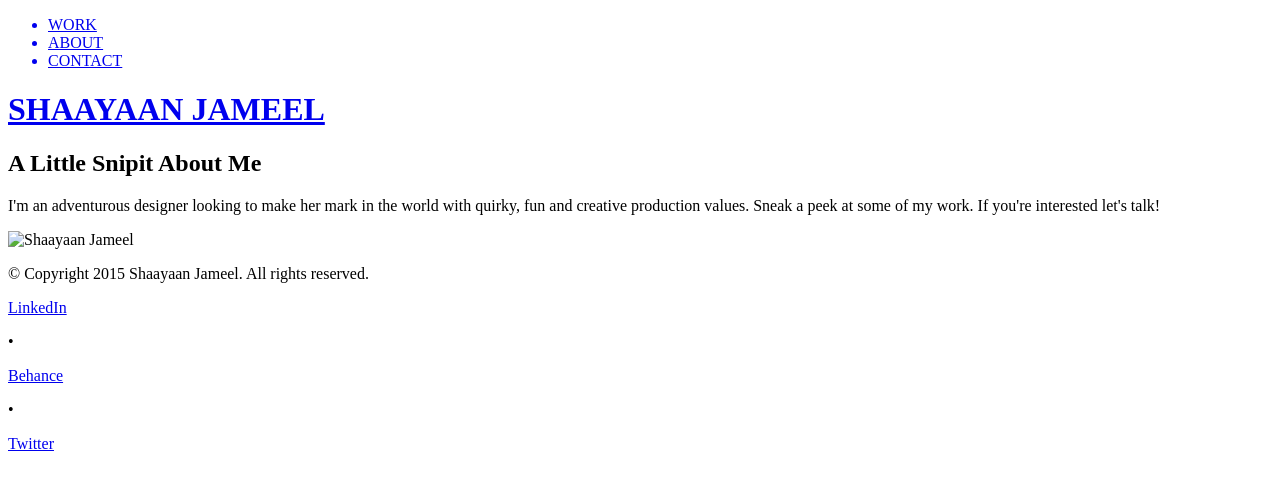
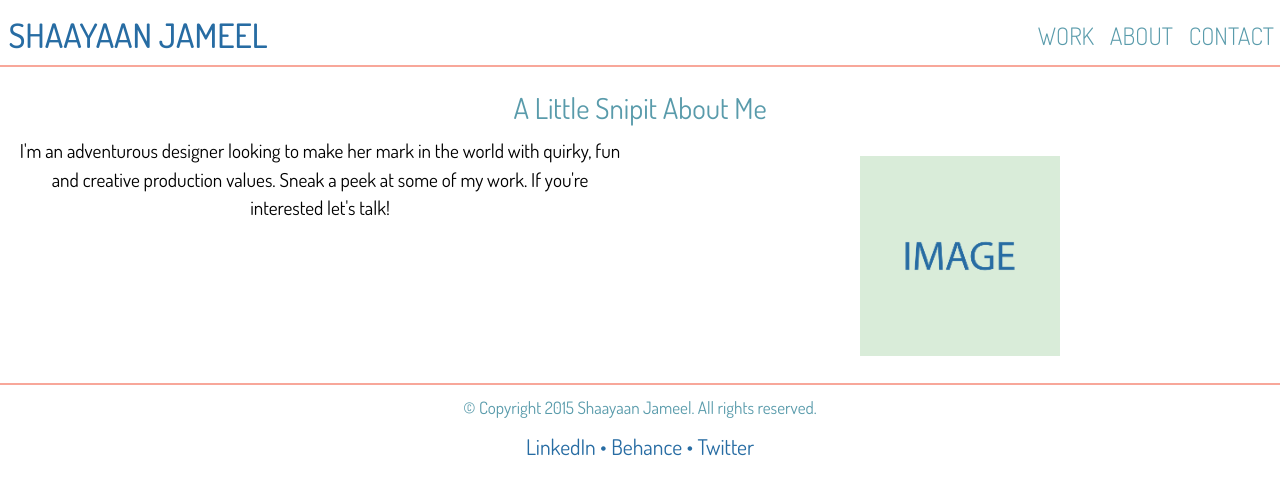
Before and after one commit to shaayaanjameel/portfolio, a Jekyll site: the page built from about.html, in a window 1280 px wide. Shown: the top 495 px of the page. Built offline with Jekyll 4.4.1, drawn with Linux system fonts in a browser that asks for light colours; Markdown is read by kramdown in place of the engine named in the settings.

Commit message:
added default layout to about page

```diff
--- a/_layouts/default.html
+++ b/_layouts/default.html
@@ -17,7 +17,7 @@
                 <li>WORK</li>
             </a>
 
-            <a href="#about">
+            <a href="{{site.baseurl}}/about/">
                 <li>ABOUT</li>
             </a>
 
--- a/about.html
+++ b/about.html
@@ -1,40 +1,9 @@
-<!DOCTYPE html>
-<html lang="en-ca">
-<head>
-    <meta charset="utf-8">
-    <title>Shaayaan Jameel Portfolio</title>
-    <link href="{{site.baseurl}}/css/main.css" rel="stylesheet">
-    <link href="{{site.baseurl}}/css/grid.css" rel="stylesheet">
-    <link href="{{site.baseurl}}/css/type.css" rel="stylesheet">
-    <link href="https://fonts.googleapis.com/css?family=Dosis:400,600,500,300" rel="stylesheet" type="text/css">
-    <meta name="viewport" content="width=device-width,initial-scale=1">
-</head>
-<body>
-
-    <div role="navigation" class="nav">
-        <ul>
-            <a href="#work">
-                <li>WORK</li>
-            </a>
-
-            <a href="about.html">
-                <li>ABOUT</li>
-            </a>
-
-            <a href="#contact">
-                <li>CONTACT</li>
-            </a>
-        </ul>
-    </div>
-
-    <header>
-        <a href="{{site.baseurl}}/">
-            <h1 class="logo">SHAAYAAN JAMEEL</h1>
-        </a>
-    </header>
+---
+layout: default
+---
 
     <main role="main">
-        <div id="about" class="about">
+        <div class="about">
             <h2>A Little Snipit About Me</h2>
 
             <div class="grid">
@@ -48,28 +17,3 @@
             </div>
         </div>
     </main>
-
-    <footer role="contentinfo" class="footer">
-        <p class="milli">© Copyright 2015 Shaayaan Jameel. All rights reserved.</p>
-
-        <div id="contact" class="socialmedia mega">
-            <a href="https://ca.linkedin.com/pub/shaayaan-jameel/62/2ba/a28">
-                <p>LinkedIn</p>
-            </a>
-
-            <p>•</p>
-
-            <a href="https://www.behance.net/ShaayaanJameel">
-                <p>Behance</p>
-            </a>
-
-            <p>•</p>
-
-            <a href="https://twitter.com/shaayaanjameel">
-                <p>Twitter</p>
-            </a>
-        </div>
-    </footer>
-
-</body>
-</html>
```
